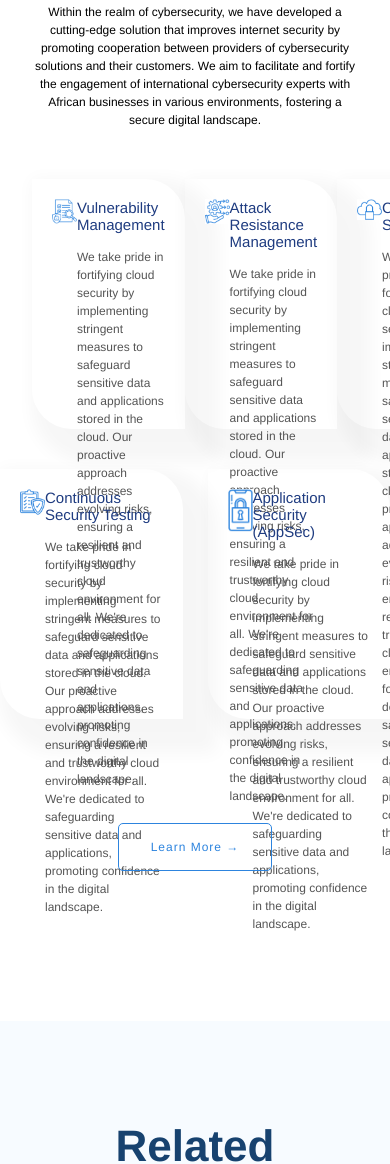
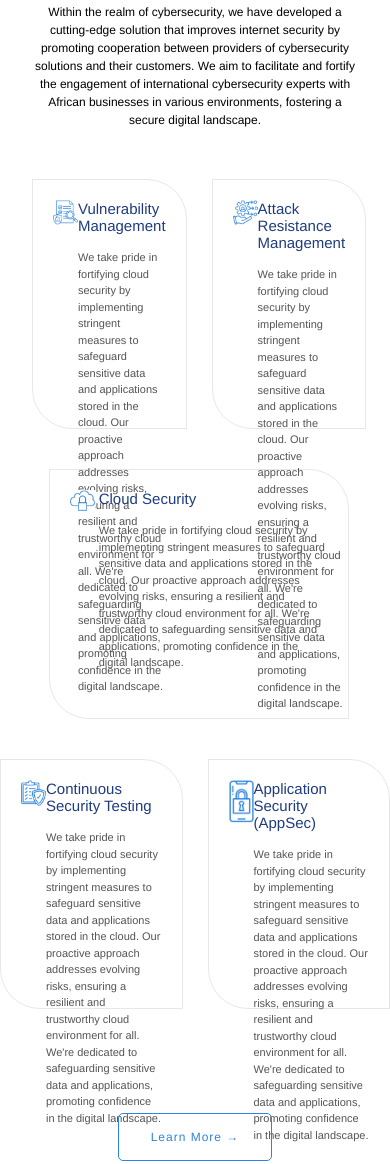
Before and after one commit to OsagieOche/cyberfeex, a plain HTML site: page index.html in a window 390 px wide. Shown: the part 1379-2543 px from the top of the page. Drawn offline with Linux system fonts and the light colour scheme.

Commit message:
more media queries

```diff
--- a/css/general.css
+++ b/css/general.css
@@ -179,6 +179,10 @@ body {
   grid-template-columns: repeat(3, 1fr);
 }
 
+.grid--3-cols-features {
+  grid-template-columns: repeat(3, 1fr);
+}
+
 .grid--center-v {
   justify-items: center;
 }
--- a/css/queries.css
+++ b/css/queries.css
@@ -29,7 +29,7 @@
 
 
 /* BELOW 1072px */
-@media(max-width: 67em){
+@media(max-width: 73em){
   .hero {
     padding-top: 10rem;
     padding-left: 10rem;
@@ -37,15 +37,17 @@
   }
 
   .feature {
-    display: grid;
-    grid-template-columns: 1fr 8fr;
-    box-shadow: 1.7rem 1.7rem 1.7rem 1.7rem rgba(2, 2, 2, 0.035);
-    padding: 2rem;
-    max-width: 350px;
+    max-width: 300px;
     height: 250px;
-    text-align: left;
     margin-bottom: 4rem;
-    border-radius: 0rem 4rem;
+    box-shadow: none;
+    border: .05px solid #55555523;
+  }
+
+  .feature p {
+    font-size: 1.1em;
+    font-weight: 300;
+    line-height: 1.5;
   }
 
   .description--lg {
@@ -53,3 +55,26 @@
     margin: 1rem auto 5rem;
   }
 }
+
+/* BELOW 992px */
+@media(max-width: 62em) {
+  .grid--3-cols-features {
+    grid-template-columns: repeat(2, 1fr);
+  }
+
+  .feature--mq1{
+    justify-self: end;
+    margin-right: 1.25rem
+  }
+
+  .feature--mq2{
+    justify-self: start;
+    margin-left: 1.25rem
+  }
+
+  .feature--mq3{
+    grid-column: 1 / -1; /* Spans across both columns */
+    justify-self: center; /* Centers the item horizontally */
+  }
+
+}
--- a/index.html
+++ b/index.html
@@ -79,9 +79,9 @@
             environments, fostering a secure digital landscape.
           </p>
         </div>
-        <div>
-          <div class="grid grid--3-cols grid--center-v container">
-            <div class="feature">
+        <div >
+          <div class="grid grid--3-cols-features grid--center-v container">
+            <div class="feature feature--mq1">
               <img
                 src="img/solution-images/img-1.jpg"
                 alt="vulnerability management image"
@@ -99,7 +99,7 @@
                 </p>
               </div>
             </div>
-            <div class="feature">
+            <div class="feature feature--mq2">
               <img
                 src="img/solution-images/img-2.jpg"
                 alt="vulnerability management image"
@@ -117,7 +117,7 @@
                 </p>
               </div>
             </div>
-            <div class="feature">
+            <div class="feature feature--mq3">
               <img
                 src="img/solution-images/img-3.jpg"
                 alt="vulnerability management image"
```
